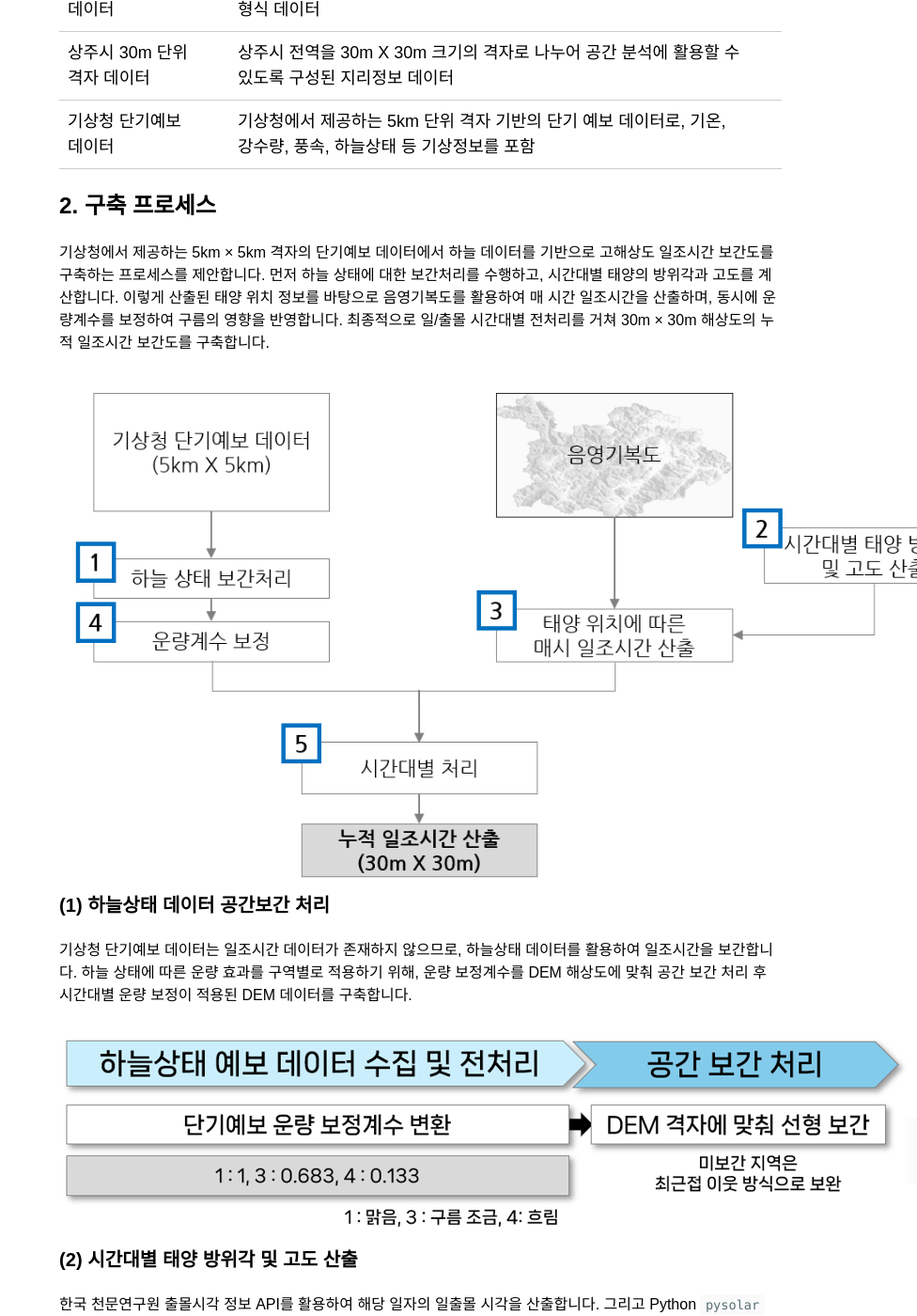
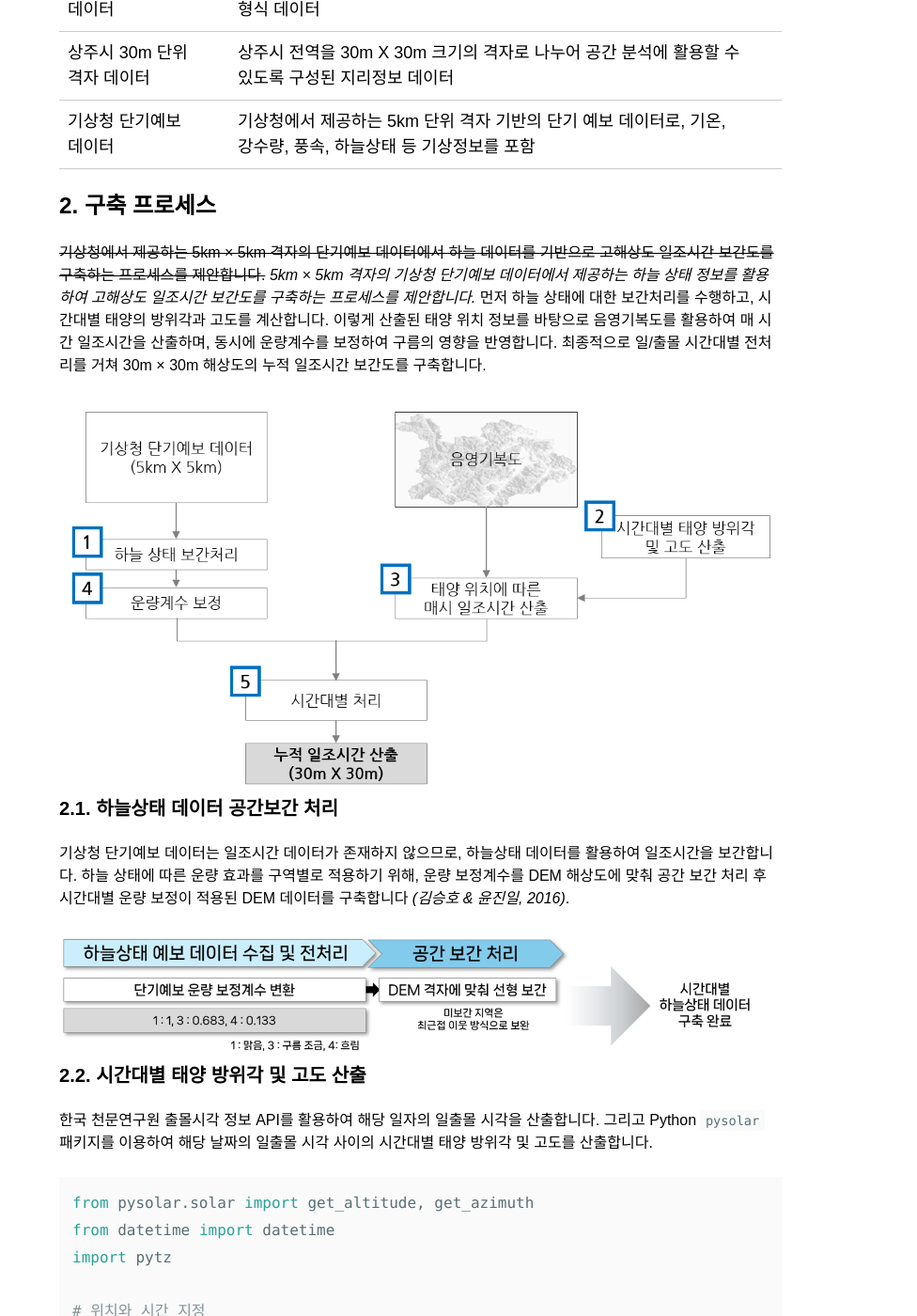
Before and after one commit to aitheimc/aitheimc.github.io, a Jekyll site: the page built from _posts/2025-03-06-Construction-of-Sunshine-Duration-Interpolation.markdown, in a window 1280 px wide and 1400 px high, scrolled down 791 px. Shown: the whole window at 94% size, without its empty margins (304-1280 px from the left). Built offline with Jekyll 4.4.1, drawn with Linux system fonts in a browser that asks for light colours; nearby versions of some CDN libraries; some of the changed text lies outside the part shown.

Commit message:
일조시간보간수정

````diff
--- a/_posts/2025-03-06-Construction-of-Sunshine-Duration-Interpolation.markdown
+++ b/_posts/2025-03-06-Construction-of-Sunshine-Duration-Interpolation.markdown
@@ -30,23 +30,20 @@ tags:
 
 
 ## 2. 구축 프로세스
-기상청에서 제공하는 5km × 5km 격자의 단기예보 데이터에서 하늘 데이터를 기반으로 고해상도 일조시간 보간도를 구축하는 프로세스를 제안합니다. 먼저 하늘 상태에 대한 보간처리를 수행하고, 시간대별 태양의 방위각과 고도를 계산합니다. 이렇게 산출된 태양 위치 정보를 바탕으로 음영기복도를 활용하여 매 시간 일조시간을 산출하며, 동시에 운량계수를 보정하여 구름의 영향을 반영합니다. 최종적으로 일/출몰 시간대별 전처리를 거쳐 30m × 30m 해상도의 누적 일조시간 보간도를 구축합니다.
+~~기상청에서 제공하는 5km × 5km 격자의 단기예보 데이터에서 하늘 데이터를 기반으로 고해상도 일조시간 보간도를 구축하는 프로세스를 제안합니다.~~ *5km × 5km 격자의 기상청 단기예보 데이터에서 제공하는 하늘 상태 정보를 활용하여 고해상도 일조시간 보간도를 구축하는 프로세스를 제안합니다.* 먼저 하늘 상태에 대한 보간처리를 수행하고, 시간대별 태양의 방위각과 고도를 계산합니다. 이렇게 산출된 태양 위치 정보를 바탕으로 음영기복도를 활용하여 매 시간 일조시간을 산출하며, 동시에 운량계수를 보정하여 구름의 영향을 반영합니다. 최종적으로 일/출몰 시간대별 전처리를 거쳐 30m × 30m 해상도의 누적 일조시간 보간도를 구축합니다.
+
 <div style="text-align: center">
-    <img src="../images/jhg/0304_process.png" style="max-width: 1000px; height: auto;" alt="프로세스">
+    <img src="../images/jhg/0304_process.png" style="width: auto; height: auto;" alt="프로세스">
 </div>
 
-### (1) 하늘상태 데이터 공간보간 처리
-기상청 단기예보 데이터는 일조시간 데이터가 존재하지 않으므로, 하늘상태 데이터를 활용하여 일조시간을 보간합니다. 하늘 상태에 따른 운량 효과를 구역별로 적용하기 위해, 운량 보정계수를 DEM 해상도에 맞춰 공간 보간 처리 후 시간대별 운량 보정이 적용된 DEM 데이터를 구축합니다.
-
+### 2.1. 하늘상태 데이터 공간보간 처리
+기상청 단기예보 데이터는 일조시간 데이터가 존재하지 않으므로, 하늘상태 데이터를 활용하여 일조시간을 보간합니다. 하늘 상태에 따른 운량 효과를 구역별로 적용하기 위해, 운량 보정계수를 DEM 해상도에 맞춰 공간 보간 처리 후 시간대별 운량 보정이 적용된 DEM 데이터를 구축합니다 *(김승호 & 윤진일, 2016)*.
 
 <div style="text-align: center">
-    <img src="../images/jhg/0304_process2.png" style="max-width: 1500px; height: auto;" alt="프로세스">
+    <img src="../images/jhg/0304_process2.png" style="width: auto; height: auto;" alt="프로세스">
 </div>
 
-
-
-
-### (2) 시간대별 태양 방위각 및 고도 산출
+### 2.2. 시간대별 태양 방위각 및 고도 산출
 한국 천문연구원 출몰시각 정보 API를 활용하여 해당 일자의 일출몰 시각을 산출합니다. 그리고 Python `pysolar` 패키지를 이용하여 해당 날짜의 일출몰 시각 사이의 시간대별 태양 방위각 및 고도를 산출합니다.
 
 ```python
@@ -66,14 +63,12 @@ altitude = get_altitude(latitude, longitude, time)
 azimuth = get_azimuth(latitude, longitude, time)
 ```
 
-### (3) 시간대별 일조시간 산출
+### 2.3. 시간대별 일조시간 산출
 `DEM` 데이터는 2차원 배열의 형태로 각 픽셀이 해당 위치의 고도값을 가지고 있으며, 해당 값을 활용하여 경사도(Slope) 및 향(Aspect) 계산 후 음영기복도를 생성합니다. 음영기복도는 `0~255` 범위의 값을 가지며, `255`에 가까울 수록 휘도가 높음을 의미합니다. 음영기복도 계산 수식은 아래와 같습니다.
 
 <div style="text-align: center">
-    <img src="../images/jhg/0304_formula.png" style="max-width: 1500px; height: auto;" alt="프로세스">
+    <img src="../images/jhg/0304_formula.png" style="width: auto; height: auto;" alt="프로세스">
 </div>
-
-
 
 | 변수 | 설명 |
 |------|------|
@@ -82,23 +77,21 @@ azimuth = get_azimuth(latitude, longitude, time)
 | slope | 경사도 (라디안) |
 | aspect | 향 (라디안) |
 
-
 <br>
 음영기복도 값을 독립변수(`0~255`), 일조시간을 종속변수(`0~60분`)로 설정하여 일조시간을 도출합니다.
+
 <div style="text-align: center">
-    <img src="../images/jhg/0304_formula2.png" style="max-width: 1500px; height: auto;" alt="프로세스">
+    <img src="../images/jhg/0304_formula2.png" style="width: auto; height: auto;" alt="프로세스">
 </div>
 
 아래는 특정 시간대의 상주시 음영기복도입니다. 밝을수록(255에 가까운 흰색) 일조 시간이 길고, 어두울수록 짧음을 나타냅니다. 이는 태양의 고도와 방위각, 그리고 지형의 영향을 받습니다.
+
 <div style="text-align: center">
-    <img src="../images/jhg/0304_map.png" style="max-width: 1000px; height: auto;" alt="지도">
+    <img src="../images/jhg/0304_map.png" style="width: auto; height: auto;" alt="지도">
 </div>
 
-
-
-### (4) 하늘상태 보정
+### 2.4. 하늘상태 보정
 하늘상태 보정계수를 적용하여 최종적으로 일조시간을 산출합니다.
-
 
 <div style="border: 1px solid #ddd; padding: 15px; text-align: center; margin: 20px 0;">
 <strong> ■ 하늘 상태 보정계수 적용한 일조시간 산출 예시</strong><br>
@@ -107,7 +100,7 @@ azimuth = get_azimuth(latitude, longitude, time)
 - 최종 일조시간 = 45분 x 0.683(하늘 보정계수) = 30.7분
 </div>
 
-### (5) 시간대별 처리 및 누적
+### 2.5 시간대별 처리 및 누적
 일출/일몰 시간이 정각이 아닐 경우, 비일조시간을 제외하여 보정 후 일조시간을 산출합니다.
 
 <div style="border: 1px solid #ddd; padding: 15px; text-align: center; margin: 20px 0;">
@@ -118,27 +111,17 @@ azimuth = get_azimuth(latitude, longitude, time)
 - 전체 60분 중 20분만 일조 가능하므로, 45분 X (20/60) = 15분
 </div>
 
-
-### (6) 최종 일조시간 산출
+### 2.6. 최종 일조시간 산출
 최종적으로 시간대별 일조시간을 누적하여 일 단위 일조시간 보간도를 구축합니다. 산출된 값은 30m 단위 격자와 매칭하여 최종 일조시간 보간도를 구축합니다.
 
 ## 3. 결과 및 비교
+위 과정을 통해 산출된 일조시간의 신뢰성을 평가하기 위해 강한 대비를 보이는 맑은 날과 구름낀 날의 보간도를 비교하고, 맑은날 일조시간이 더 높은 상태로 유지되는 것을 확인활 수 있습니다.
 
-### 맑은 날
+- 맑은 날
 
-| 구축 보간도 | 조기경보 시스템 보간도 |
-|-------------|----------------------|
-| <img src="../images/jhg/theimc_1.png" style="max-width: 500px; height: auto;">  | <img src="../images/jhg/ori_1.png" style="max-width: 500px; height: auto;">  |
-
-### 구름이 낀 날 1
-| 구축 보간도 | 조기경보 시스템 보간도 |
-|-------------|----------------------|
-| <img src="../images/jhg/theimc_2.png" style="max-width: 500px; height: auto;">  | <img src="../images/jhg/ori_2.png" style="max-width: 500px; height: auto;">  |
-
-### 구름이 낀 날 2
-| 구축 보간도 | 조기경보 시스템 보간도 |
-|-------------|----------------------|
-| <img src="../images/jhg/theimc_3.png" style="max-width: 500px; height: auto;">  | <img src="../images/jhg/ori_3.png" style="max-width: 500px; height: auto;">  |
+|맑은날|구름낀 날|
+|:----:|:---:|
+| <img src="../images/jhg/theimc_1.png" style="width: auto; height: auto;"> | <img src="../images/jhg/theimc_2.png" style="width: auto; height: auto;">  |
 
 ## 4. 결론 및 제언
 본 연구에서 구축한 일조시간 보간도는 조기경보 시스템의 보간도와 유사한 분포를 보였으며, 실질적인 활용 가능성을 확인하였습니다. 하늘상태와 음영기복도를 결합한 방법론은 상주시 처럼 특히 산악지형이 많은 한국의 지형 특성에 적합한 것으로 판단됩니다. 하지만 기상청 제공 일조시간 관측 지점이 부족하여 정확성 검증에는 한계가 존재하며, 다양한 기상 조건에서의 추가 테스트를 통해 모델의 신뢰성을 향상시킬 필요가 있습니다.
````
Also changed, not shown: 1 other file.
